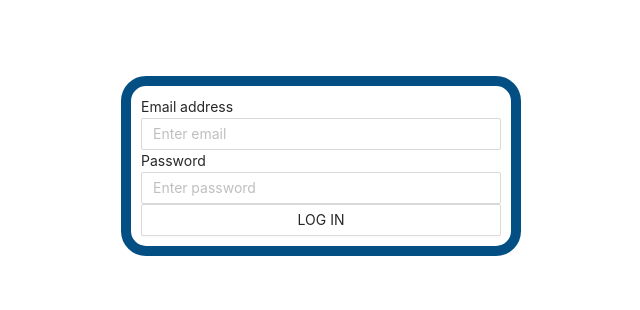
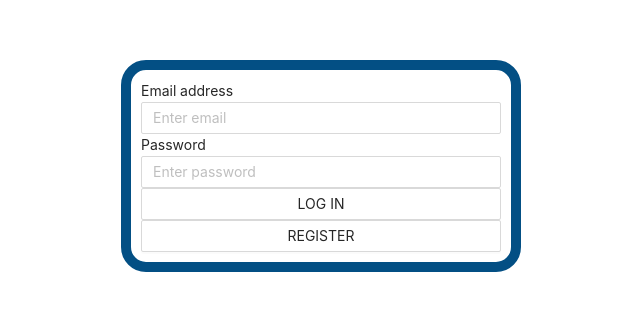
Before and after one commit to fernandogutierrez/NextJS, a Next.js app: page /login in a window 1280 px wide. Shown: the part 234-544 px from the top of the page, without its empty margins (319-959 px from the left). Built offline with nearby package versions, Linux system fonts and the light colour scheme.

Commit message:
Added a new button to redirect to Register page, removed antd styles from Login container

```diff
--- a/src/containers/Login/index.js
+++ b/src/containers/Login/index.js
@@ -1,9 +1,15 @@
-import 'antd/dist/antd.css';
 import React from 'react';
 import { Button, Input } from 'antd';
+import { useRouter } from 'next/router';
 
 
 const Login = () =>{
+    const router = useRouter();
+    console.log(router);
+    const goToRegister = () => {
+        router.push("/register")
+    }
+
     return (
         <div className="container" id="centered">
           <label className="element">Email address </label>
@@ -11,6 +17,7 @@ const Login = () =>{
           <label className="element" >Password </label>
           <Input className="element" placeholder="Enter password" type="password" required/>
           <Button>LOG IN</Button>
+          <Button onClick={goToRegister}>REGISTER</Button>
         <style jsx>
           {`
           #centered{
@@ -19,7 +26,6 @@ const Login = () =>{
             left: 50%;
             transform: translate(-50%, -50%);
           }
-
           .container {
             border-radius: 25px;
             border: 10px solid #034f84;
--- /dev/null
+++ b/src/pages/_app.js
@@ -0,0 +1,7 @@
+import React from "react";
+import "antd/dist/antd.css";
+
+const MyApp = ({ Component, pageProps }) => {
+  return <Component {...pageProps} />;
+};
+export default MyApp;
```
